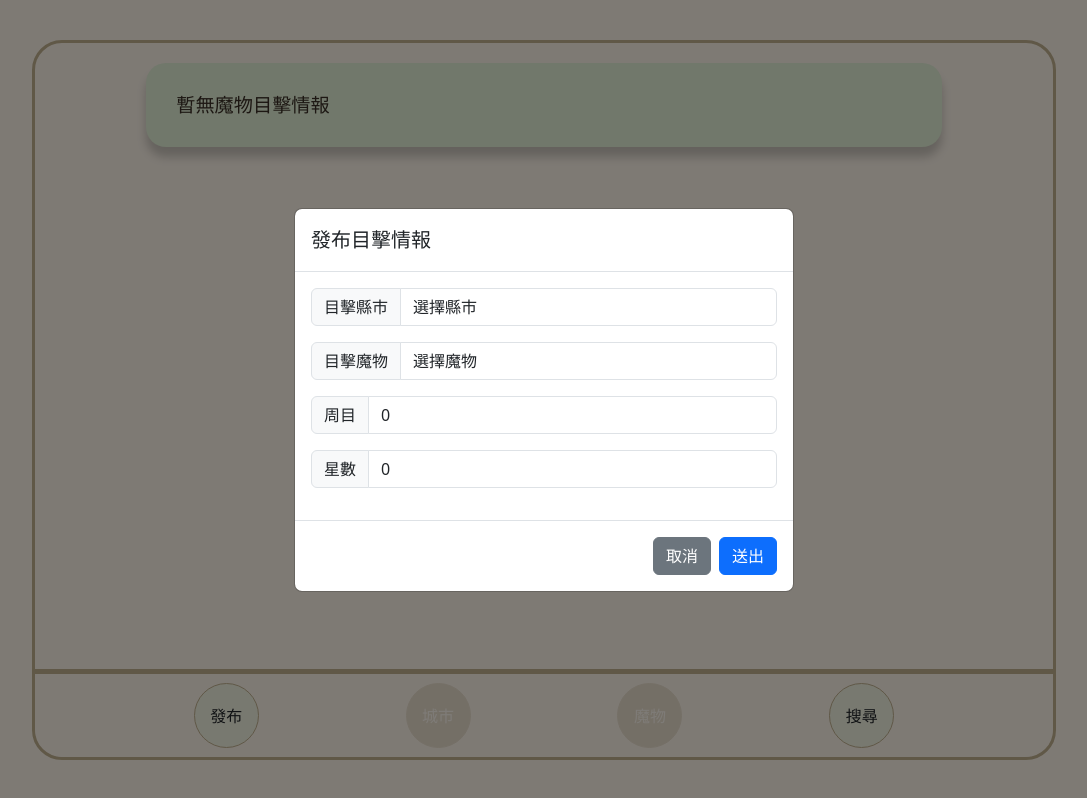
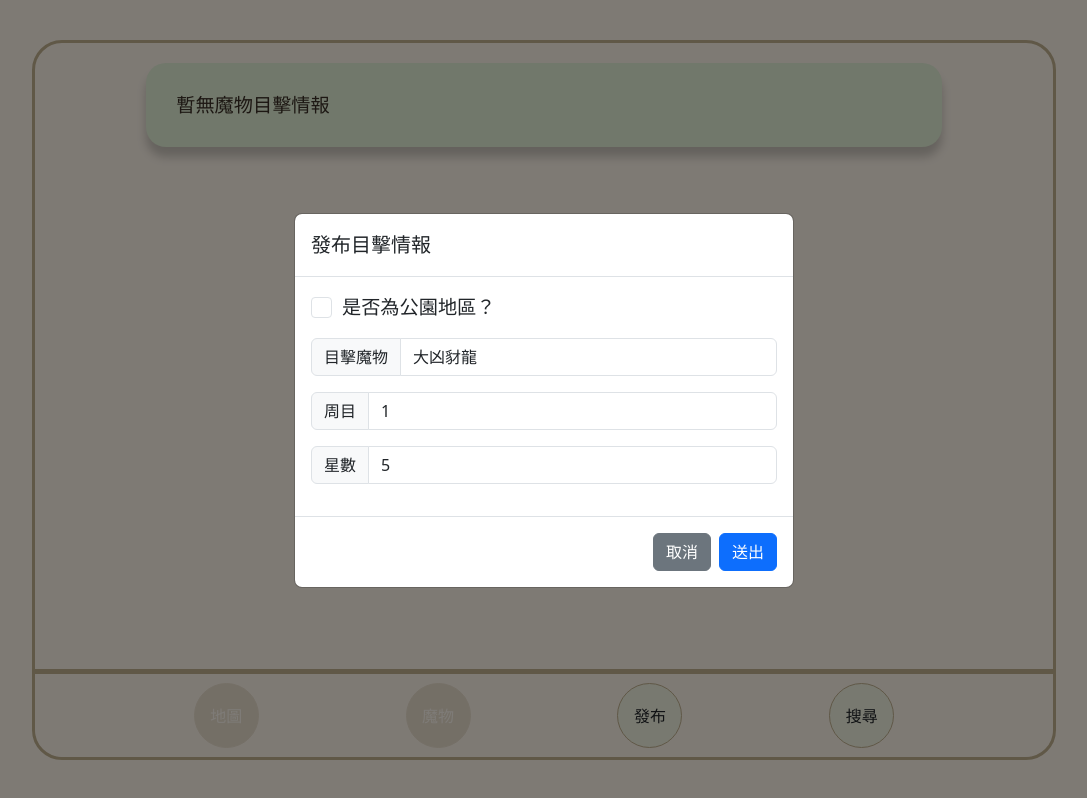
Before and after one commit to MioRain/MNH_Monster_Notice_Board, a Vue app: page / in a window 1280 px wide. Both pictures are taken after a click on the button "發布". Shown: the whole page, without its empty margins (96-1183 px from the left). Built offline with nearby package versions, Linux system fonts and the light colour scheme.

Commit message:
feat: modify submit form layout

```diff
--- a/src/components/FeatureButton.vue
+++ b/src/components/FeatureButton.vue
@@ -26,7 +26,8 @@ const handleSubmit = async () => {
   const payload = {
     sheetName,
     time,
-    cityName: eyewitnessInfo.cityName,
+    expiredTime: '',
+    isPark: eyewitnessInfo.isPark,
     monsterName: eyewitnessInfo.monsterName,
     round: eyewitnessInfo.round,
     rare: eyewitnessInfo.rare,
@@ -91,6 +92,8 @@ const fetchMonsterList = async () => {
 
 <template>
   <div class="container">
+    <button class="map">地圖</button>
+    <button class="monster">魔物</button>
     <button
       type="button"
       data-bs-toggle="modal"
@@ -99,8 +102,6 @@ const fetchMonsterList = async () => {
     >
       發布
     </button>
-    <button class="city">城市</button>
-    <button class="monster">魔物</button>
     <button class="search" @click="fetchMonsterList">搜尋</button>
   </div>
 
@@ -117,39 +118,16 @@ const fetchMonsterList = async () => {
           <h1 class="modal-title fs-5" id="exampleModalLabel">發布目擊情報</h1>
         </div>
         <div class="modal-body">
-          <div class="input-group mb-3">
-            <span class="input-group-text" id="inputGroup-sizing-default">目擊縣市</span>
-            <select
-              class="form-control"
-              id="city"
-              name="city"
-              v-model="eyewitnessInfo.cityName"
-            >
-              <option value="" disabled selected>選擇縣市</option>
-              <option>台北市</option>
-              <option>新北市</option>
-              <option>桃園市</option>
-              <option>宜蘭縣</option>
-              <option>基隆市</option>
-              <option>新竹市</option>
-              <option>新竹縣</option>
-              <option>台中市</option>
-              <option>苗栗縣</option>
-              <option>彰化縣</option>
-              <option>南投縣</option>
-              <option>雲林縣</option>
-              <option>嘉義市</option>
-              <option>嘉義縣</option>
-              <option>台南市</option>
-              <option>高雄市</option>
-              <option>屏東縣</option>
-              <option>花蓮縣</option>
-              <option>台東縣</option>
-              <option>金門縣</option>
-              <option>連江縣</option>
-              <option>澎湖縣</option>
-              <option>其他</option>
-            </select>
+          <div class="form-check">
+            <label class="form-check-label park-area" for="flexCheckDefault">
+              是否為公園地區？
+            </label>
+            <input
+              class="form-check-input"
+              type="checkbox"
+              id="flexCheckDefault"
+              v-model="eyewitnessInfo.isPark"
+            />
           </div>
 
           <div class="input-group mb-3">
@@ -160,7 +138,6 @@ const fetchMonsterList = async () => {
               name="monster"
               v-model="eyewitnessInfo.monsterName"
             >
-              <option value="" disabled selected>選擇魔物</option>
               <option>大凶豺龍</option>
               <option>搔鳥</option>
               <option>毒妖鳥</option>
@@ -174,7 +151,7 @@ const fetchMonsterList = async () => {
               <option>角龍</option>
               <option>黑角龍</option>
               <option>火龍</option>
-              <option>蒼火龍</option>
+              <!-- <option>蒼火龍</option> -->
               <option>雌火龍</option>
               <option>櫻火龍</option>
             </select>
@@ -240,7 +217,7 @@ const fetchMonsterList = async () => {
   justify-content: space-evenly;
   align-items: center;
 
-  .city,
+  .map,
   .monster {
     pointer-events: none;
     background-color: #c0b08e;
@@ -269,4 +246,15 @@ const fetchMonsterList = async () => {
     }
   }
 }
+.form-check {
+  .form-check-input {
+    width: 21px;
+    height: 21px;
+    margin-right: 10px;
+    margin-bottom: 20px;
+  }
+  .park-area {
+    font-size: 1.2rem;
+  }
+}
 </style>
--- a/src/stores/eyewitness-info.js
+++ b/src/stores/eyewitness-info.js
@@ -3,11 +3,12 @@ import { defineStore } from "pinia"
 
 export const useEyewitnessInfoStore = defineStore('eyewitness-info', () => {
   const eyewitnessInfo = reactive({
-    time: 0,
-    cityName: "",
-    monsterName: "",
-    round: 0,
-    rare: 0,
+    time: '',
+    expiredTime: '',
+    isPark: false,
+    monsterName: "大凶豺龍",
+    round: 1,
+    rare: 5,
     latitude: 0,
     longitude: 0,
     mapLink: "",
```
